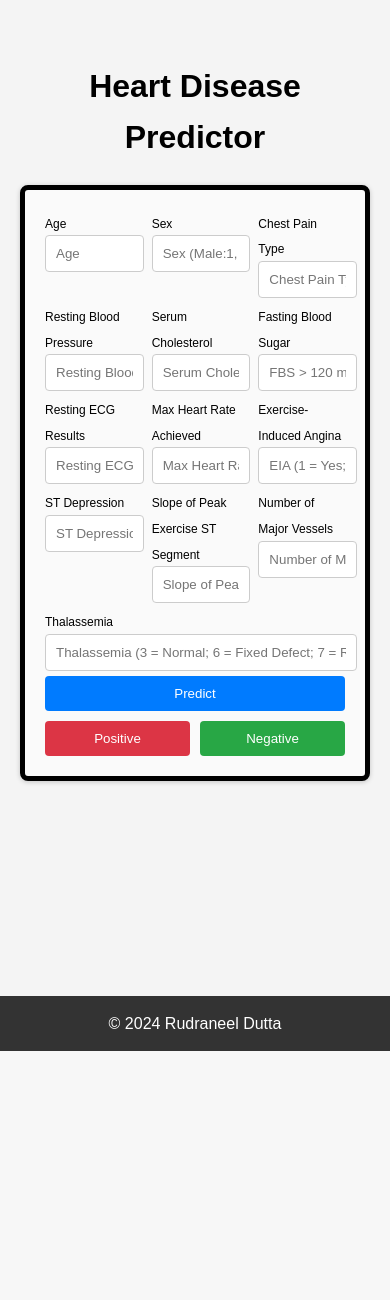
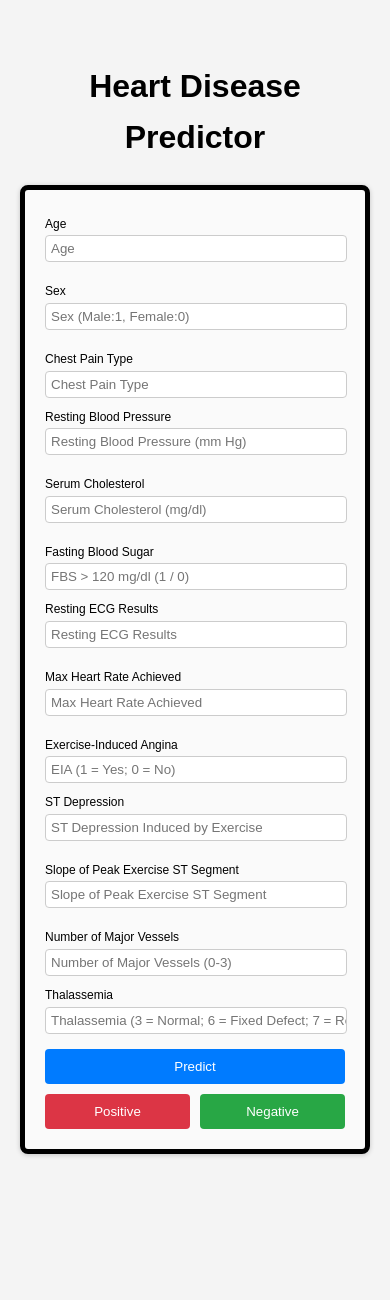
Before and after one commit to rudyoactiv/disease-detection, a Flask app: page /heart in a window 390 px wide. Shown: the part 103-1403 px from the top of the page. Before the commit the page ends 1154 px from the top, so only its background shows below. Run offline with Flask 2, Linux system fonts and the light colour scheme.

Commit message:
Enhance form styling; add margin to buttons and adjust layout for form controls

```diff
--- a/static/style.css
+++ b/static/style.css
@@ -588,6 +588,10 @@ body {
     width: 100%;
   }
 
+  .buttons {
+    margin-top: 10px;
+  }
+
   .demo-btn {
     margin-top: 10px;
     display: flex;
@@ -597,4 +601,18 @@ body {
   .separator {
     display: none;
   }
+
+  .form-row {
+    flex-direction: column;
+  }
+
+  .form-control {
+    width: calc(100% - 5px);
+    padding: 5px 0;
+    padding-left: 5px;
+  }
+
+  .form-row .form-group {
+    margin-right: 0;
+  }
 }
```
